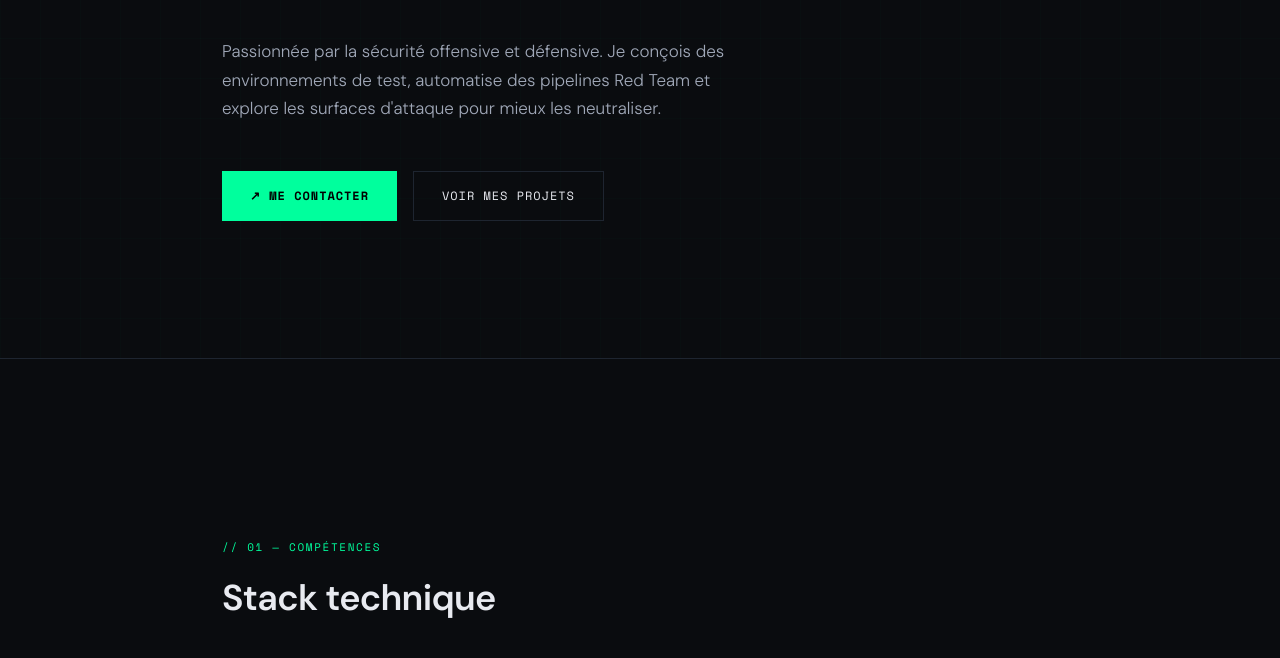
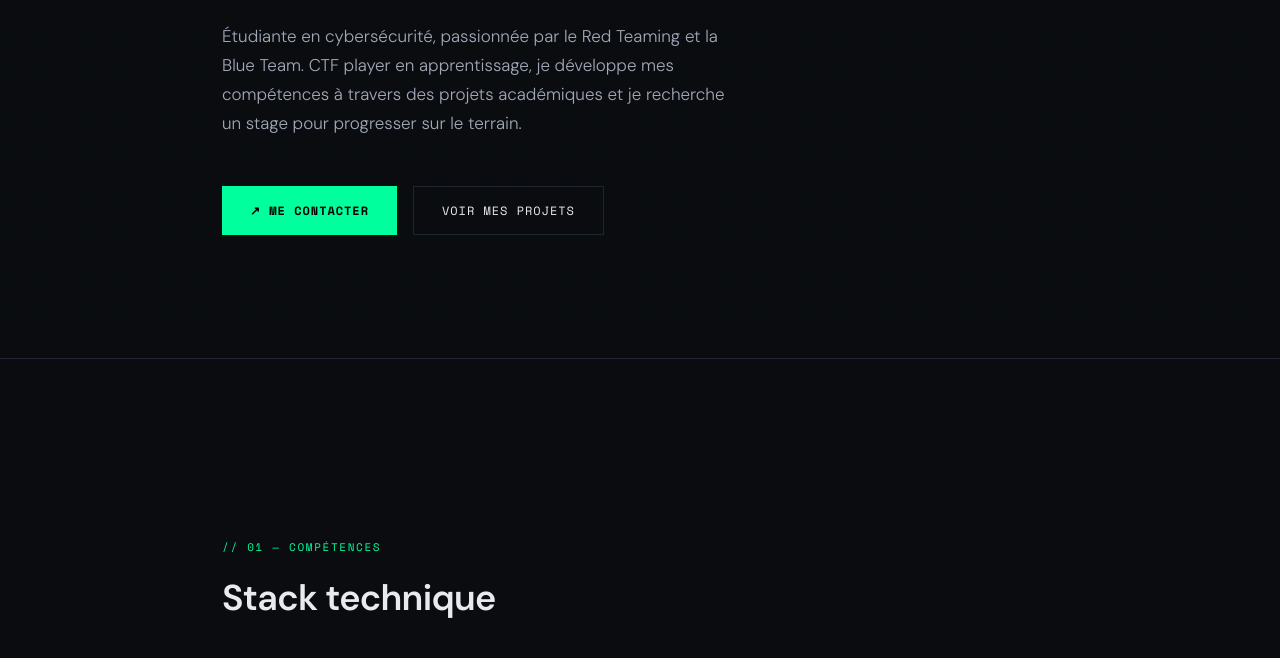
Before and after one commit to elmaataoui-ihssane/portfolio, a plain HTML site: page index.html in a window 1280 px wide. Shown: the part 442-1100 px from the top of the page. Drawn offline with nearby package versions, Linux system fonts and the light colour scheme.

Commit message:
Update index.html

```diff
--- a/index.html
+++ b/index.html
@@ -578,7 +578,7 @@
       </h1>
       <p class="hero-subtitle">// Étudiante Ingénieure — ENSAM Casablanca</p>
       <p class="hero-desc">
-        Passionnée par la sécurité offensive et défensive. Je conçois des environnements de test, automatise des pipelines Red Team et explore les surfaces d'attaque pour mieux les neutraliser.
+         Étudiante en cybersécurité, passionnée par le Red Teaming et la Blue Team. CTF player en apprentissage, je développe mes compétences à travers des projets académiques et je recherche un stage pour progresser sur le terrain.
       </p>
       <div class="hero-actions">
         <a href="#contact" class="btn-primary">↗ Me contacter</a>
```
